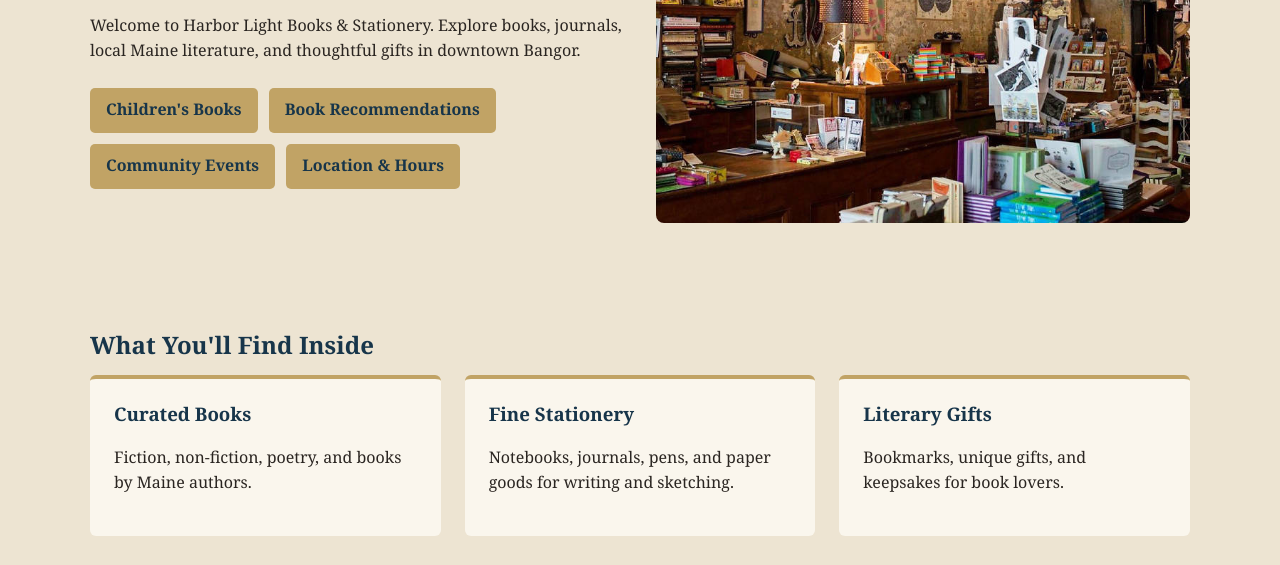
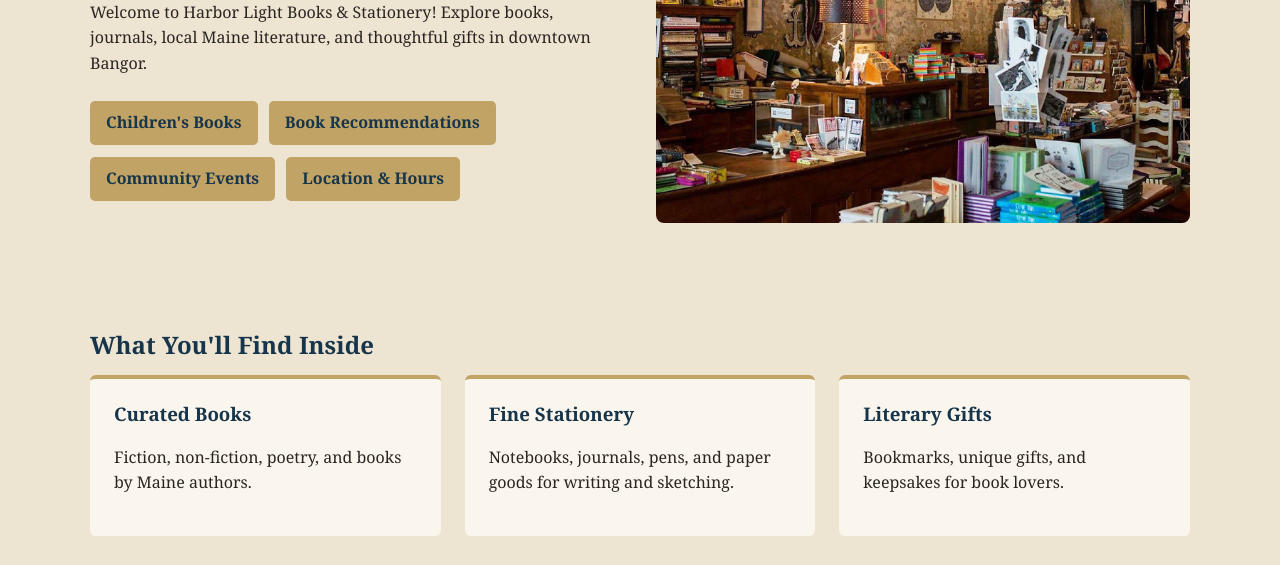
Before and after one commit to Husson-WebDesign/Conti-P6-HarborAndLightBooks, a plain HTML site: page index.html in a window 1280 px wide. Shown: the part 535-1100 px from the top of the page. Drawn offline with Linux system fonts and the light colour scheme.

Commit message:
Update index.html

```diff
--- a/index.html
+++ b/index.html
@@ -53,7 +53,7 @@
                 <h1>Stories, Stationery, and Shared Moments</h1>
 
                 <p>
-                    Welcome to Harbor Light Books &amp; Stationery.
+                    Welcome to Harbor Light Books &amp; Stationery!
                     Explore books, journals, local Maine literature,
                     and thoughtful gifts in downtown Bangor.
                 </p>
```
